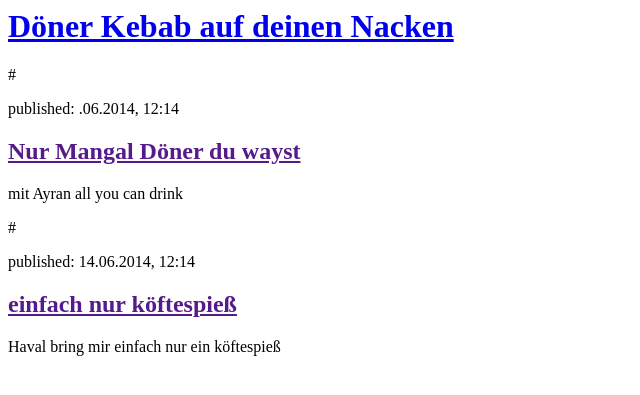
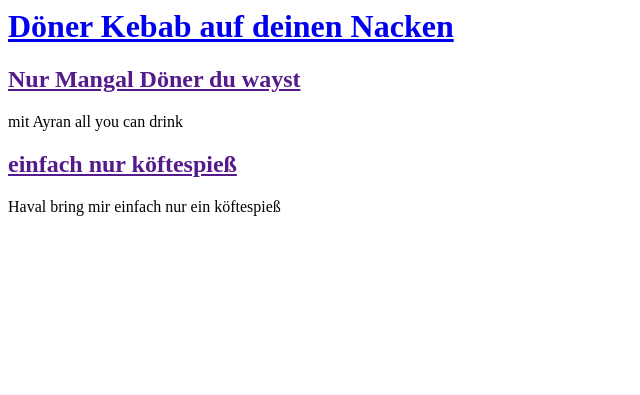
Before and after one commit to akkoc001/my-first-blog, a Django app: page / in a window 1280 px wide. Shown: the top 395 px of the page, without its empty margins (0-640 px from the left). Run offline with Django 3.2, Linux system fonts and the light colour scheme.

Commit message:
post angepasst

```diff
--- a/blog/templates/blog/post_list.html
+++ b/blog/templates/blog/post_list.html
@@ -8,13 +8,11 @@
         </div>
 
         <div>
-            #<p>published: .06.2014, 12:14</p>
             <h2><a href="">Nur Mangal Döner du wayst</a></h2>
             <p>mit Ayran all you can drink</p>
         </div>
 
         <div>
-            #<p>published: 14.06.2014, 12:14</p>
             <h2><a href="">einfach nur köftespieß</a></h2>
             <p>Haval bring mir einfach nur ein köftespieß</p>
         </div>
```
